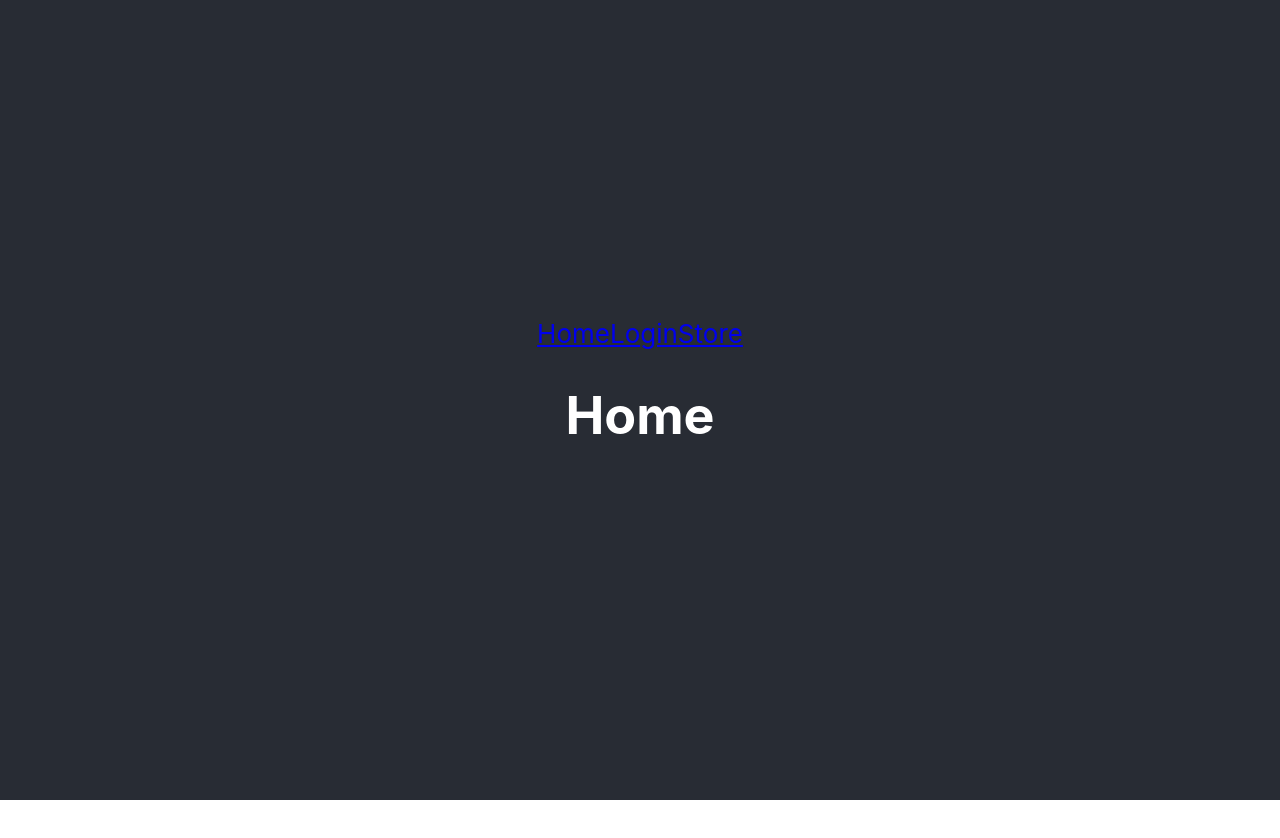
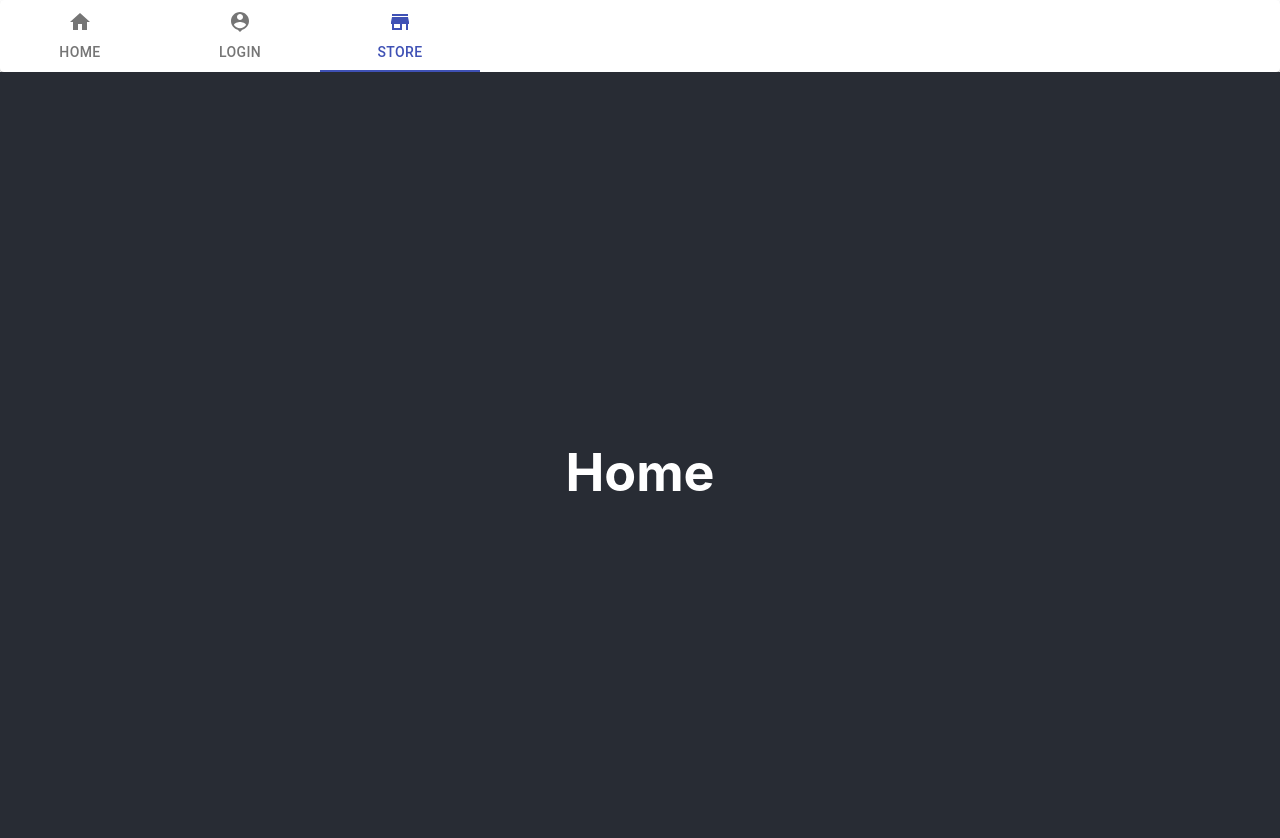
Before and after one commit to Production-Apps/party-booking-web-app, a React (Create React App) app in the folder booking-app/: page / in a window 1280 px wide. Shown: the top 838 px of the page. Before the commit the page ends 800 px from the top, so only its background shows below. Built offline with nearby package versions, Linux system fonts and the light colour scheme.

Commit message:
added navbar

```diff
--- a/booking-app/package.json
+++ b/booking-app/package.json
@@ -4,6 +4,7 @@
   "private": true,
   "dependencies": {
     "@material-ui/core": "^4.11.0",
+    "@material-ui/icons": "^4.9.1",
     "@testing-library/jest-dom": "^4.2.4",
     "@testing-library/react": "^9.3.2",
     "@testing-library/user-event": "^7.1.2",
--- a/booking-app/src/App.js
+++ b/booking-app/src/App.js
@@ -10,7 +10,6 @@ import Home from './components/Home';
 import Login from './components/Login';
 //Store page
 import Store from './components/Store';
-
 //Admin dashboard *Secure*
 
 //user dashboard *Secure*
@@ -18,8 +17,8 @@ import Store from './components/Store';
 function App() {
   return (
     <div className="App">
+      <Navbar />
       <header className="App-header">
-        <Navbar />
         <Route exact path="/" component={Home} />
         <Route path="/login" component={Login} />
         <Route path="/store" component={Store} />
--- a/booking-app/src/components/Navbar.js
+++ b/booking-app/src/components/Navbar.js
@@ -1,13 +1,54 @@
+// import React from 'react';
+// import { NavLink } from 'react-router-dom';
+
+// const Navbar = () => {
+//   return (
+//     <div>
+//       <NavLink to="/">Home</NavLink>
+//       <NavLink to="/login">Login</NavLink>
+//       <NavLink to="/store">Store</NavLink>
+//     </div>
+//   );
+// };
+// export default Navbar;
+
 import React from 'react';
-import { NavLink } from 'react-router-dom';
+import { Link } from 'react-router-dom';
+
+import Paper from '@material-ui/core/Paper';
+import Tabs from '@material-ui/core/Tabs';
+import Tab from '@material-ui/core/Tab';
+import Home from '@material-ui/icons/Home';
+import PersonPin from '@material-ui/icons/PersonPin';
+import Store from '@material-ui/icons/Store';
 
 const Navbar = () => {
+  const [value, setValue] = React.useState(2);
+
+  const handleChange = (event, newValue) => {
+    setValue(newValue);
+  };
+
   return (
-    <div>
-      <NavLink to="/">Home</NavLink>
-      <NavLink to="/login">Login</NavLink>
-      <NavLink to="/store">Store</NavLink>
-    </div>
+    <Paper>
+      <Tabs
+        value={value}
+        indicatorColor="primary"
+        textColor="primary"
+        onChange={handleChange}
+      >
+        <Tab label="Home" icon={<Home />} component={Link} to="/" />
+        <Tab label="Login" icon={<PersonPin />} component={Link} to="/login" />
+        <Tab
+          label="Store"
+          icon={<Store />}
+          component={Link}
+          to="/store"
+          textColor="primary"
+        />
+      </Tabs>
+    </Paper>
   );
 };
+
 export default Navbar;
```
Also changed, not shown: 1 other file (tests, documents, lock files or other folders).
